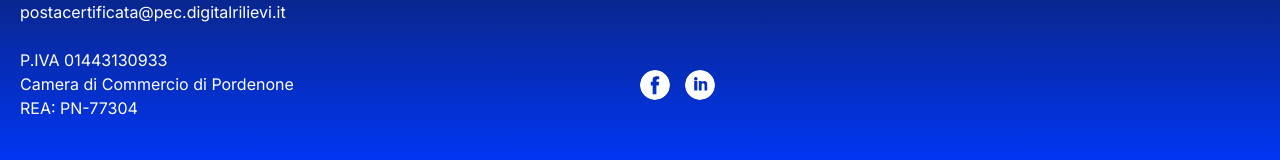
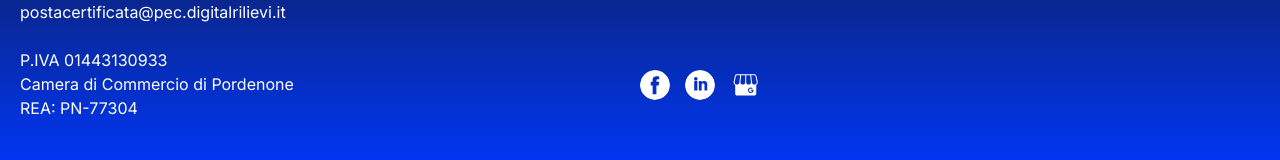
Before and after one commit to digital-rilievi/web, a Next.js app: page /contatti in a window 1280 px wide. Shown: the part 1342-1502 px from the top of the page. Built offline with nearby package versions, Linux system fonts and the light colour scheme.

Commit message:
fixed WhoWeAre grid white horizontal margins

```diff
--- a/src/app/components/Footer/Footer.tsx
+++ b/src/app/components/Footer/Footer.tsx
@@ -39,6 +39,9 @@ const Footer = () => {
             <a href={content.footer.linkedin} target="_blank">
               <Image className={styles.socialButtons} src="/assets/footer/linkedin.svg" alt={"&larr;"} width={30} height={30} />
             </a>
+            <a href={content.footer.g_business} target="_blank">
+              <Image className={styles.socialButtons} src="/assets/footer/g_business.svg" alt={"&larr;"} width={30} height={30} />
+            </a>
           </div>
         </div >
       </div >
--- a/src/app/components/WhoWeAre/WhoWeAre.tsx
+++ b/src/app/components/WhoWeAre/WhoWeAre.tsx
@@ -86,6 +86,12 @@ const WhoWeAre = () => {
     };
 
 
+    const itemsPerRow = 3
+    const totalItems = content['chi-siamo'].whoWeAreList.length
+    const remainingItems = itemsPerRow - (totalItems % itemsPerRow)
+
+    // Add invisible placeholder items to fill the last row
+    const filledItems = remainingItems > 0 ? [...content['chi-siamo'].whoWeAreList, ...Array(remainingItems).fill(null)] : content['chi-siamo'].whoWeAreList
 
 
     return (
@@ -93,7 +99,7 @@ const WhoWeAre = () => {
             <p className={styles.whoWeAreTitle}>CHI SIAMO</p>
             <Space />
             <div className={styles.gridContainer} onMouseMove={handleMouseMove}>
-                {content['chi-siamo'].whoWeAreList.map((item, index) => (
+                {filledItems.map((item, index) => (
                     <div
                         className={styles.item}
                         key={index}
@@ -106,11 +112,11 @@ const WhoWeAre = () => {
                                 <div className={styles.desc}>{item.role}</div>
                             </div>
                         )}
-                        {hoveredItem === item && (
-  <div className={`${styles.tooltipContainer} ${styles.tooltipFadeIn}`} style={{ ...calculateTooltipPosition(), position: 'absolute' }}>
-    <CustomTooltip quote={item.tooltipQuote} img={item.tooltipImage} />
-  </div>
-)}
+                        {(item && hoveredItem === item) && (
+                            <div className={`${styles.tooltipContainer} ${styles.tooltipFadeIn}`} style={{ ...calculateTooltipPosition(), position: 'absolute' }}>
+                                <CustomTooltip quote={item.tooltipQuote} img={item.tooltipImage} />
+                            </div>
+                        )}
                     </div>
                 ))}
             </div>
--- a/src/content.json
+++ b/src/content.json
@@ -382,6 +382,7 @@
         "privacyPolicyLink": "https://www.iubenda.com/privacy-policy/24683312",
         "cookiesPolicyLink": "https://www.iubenda.com/privacy-policy/24683312/cookie-policy",
         "facebook": "https://www.facebook.com/p/DIGITAL-RILIEVI-100054536196902/",
+        "g_business": "https://maps.app.goo.gl/oVKSVQ4Yxfnhdg1v5",
         "linkedin": "https://www.linkedin.com/company/digital-rilievi-s-r-l-/"
     }
 }
```
Also changed, not shown: public/assets/footer/g_business.svg (added).
